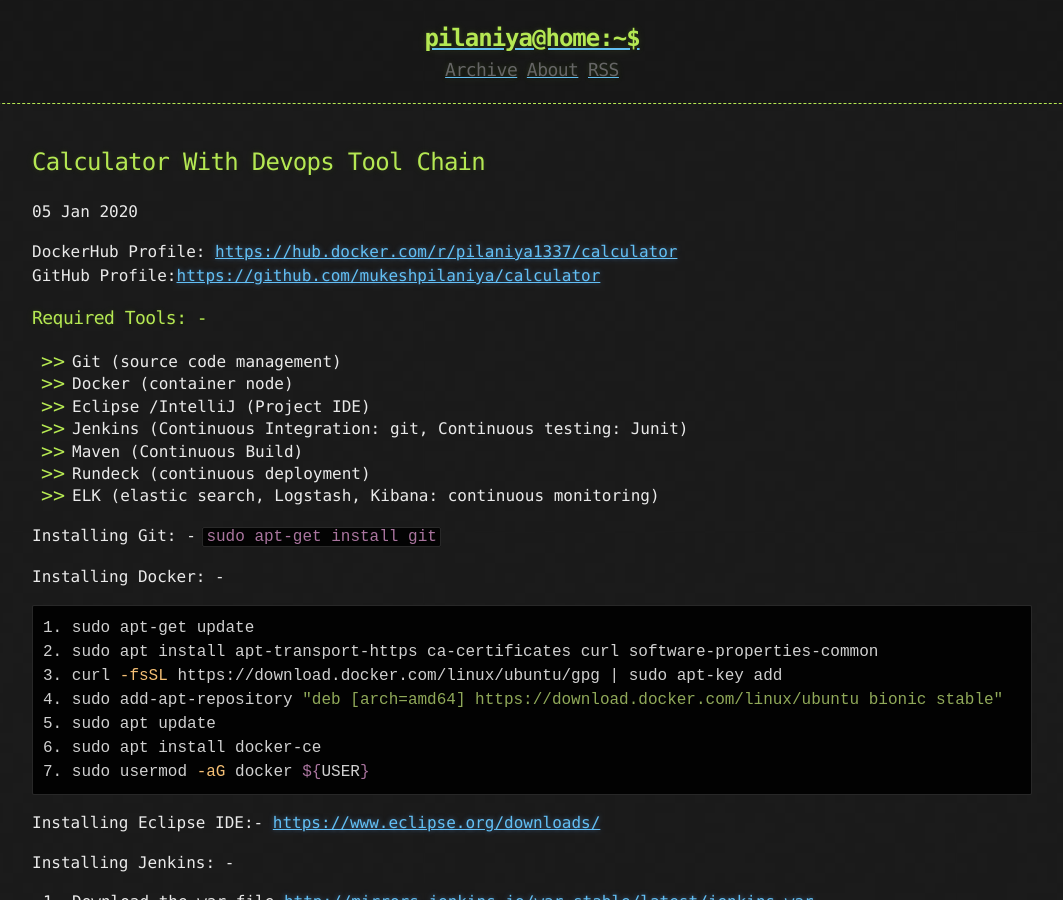
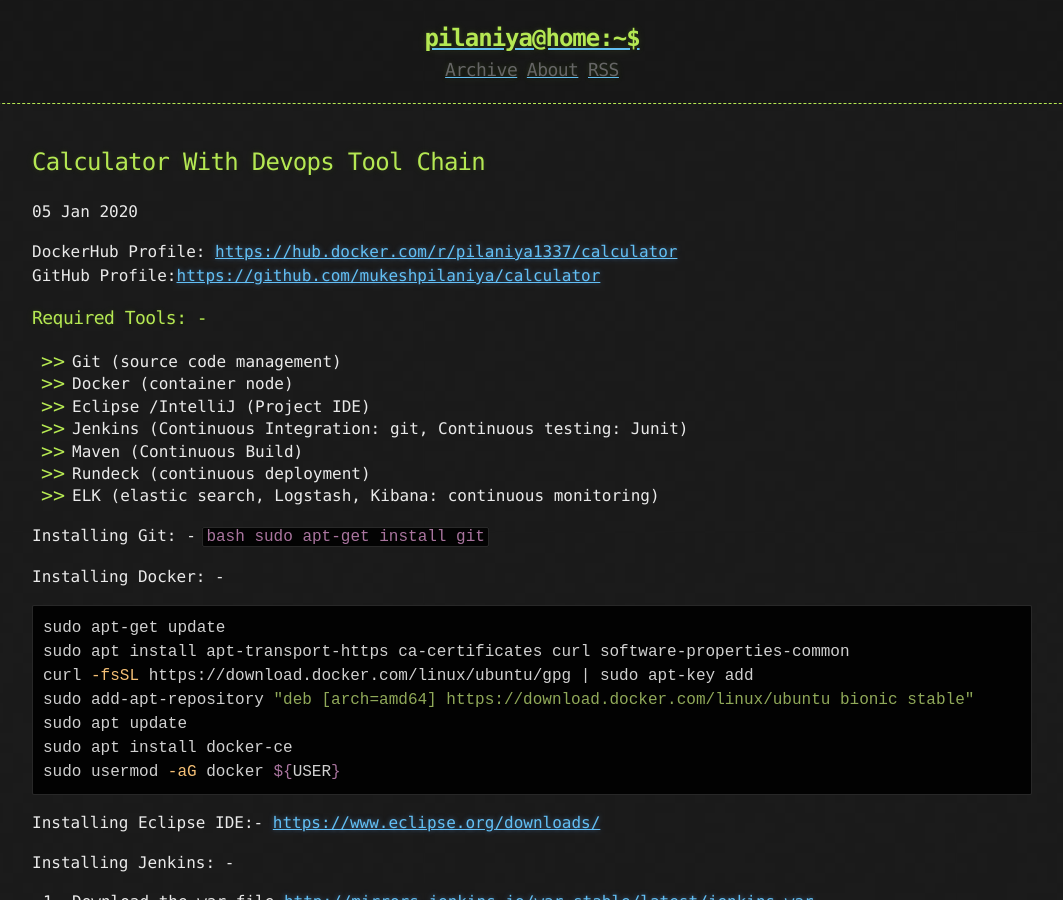
Before and after one commit to mukeshpilaniya/blog, a Jekyll site: the page built from _posts/Calculator/2020-01-05-Calculator-With-DevOps-Tool-Chain.md, in a window 1280 px wide and 900 px high. Shown: the whole window, without its empty margins (108-1171 px from the left). Built offline with Jekyll 4.4.1, drawn with Linux system fonts in a browser that asks for light colours.

Commit message:
Update 2020-01-05-Calculator-With-DevOps-Tool-Chain.md

````diff
--- a/_posts/Calculator/2020-01-05-Calculator-With-DevOps-Tool-Chain.md
+++ b/_posts/Calculator/2020-01-05-Calculator-With-DevOps-Tool-Chain.md
@@ -11,17 +11,17 @@ GitHub Profile:[https://github.com/mukeshpilaniya/calculator](https://github.com
 - Rundeck (continuous deployment)
 - ELK (elastic search, Logstash, Kibana: continuous monitoring)
 
-Installing Git: - ``sudo apt-get install git``
+Installing Git: - ```bash sudo apt-get install git```
 
 Installing Docker: -
 ```bash
-1. sudo apt-get update
-2. sudo apt install apt-transport-https ca-certificates curl software-properties-common
-3. curl -fsSL https://download.docker.com/linux/ubuntu/gpg | sudo apt-key add
-4. sudo add-apt-repository "deb [arch=amd64] https://download.docker.com/linux/ubuntu bionic stable"
-5. sudo apt update
-6. sudo apt install docker-ce
-7. sudo usermod -aG docker ${USER}
+sudo apt-get update
+sudo apt install apt-transport-https ca-certificates curl software-properties-common
+curl -fsSL https://download.docker.com/linux/ubuntu/gpg | sudo apt-key add
+sudo add-apt-repository "deb [arch=amd64] https://download.docker.com/linux/ubuntu bionic stable"
+sudo apt update
+sudo apt install docker-ce
+sudo usermod -aG docker ${USER}
 ```
 Installing Eclipse IDE:- [https://www.eclipse.org/downloads/](https://www.eclipse.org/downloads/)
 
````
